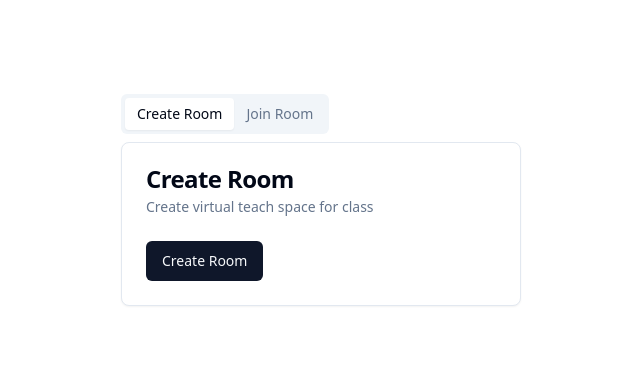
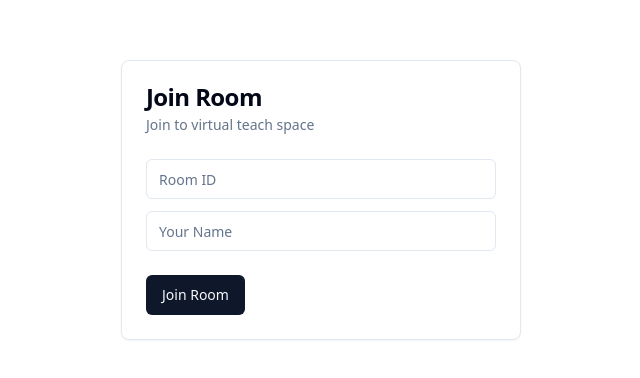
Before and after one commit to amusement-lab/teach-tools-realtime, a React (Vite) app in the folder admin/: page / in a window 1280 px wide. Shown: the part 200-578 px from the top of the page, without its empty margins (319-959 px from the left). Built offline with nearby package versions, Linux system fonts and the light colour scheme.

Commit message:
refactor: setup routing

```diff
--- a/admin/src/pages/student/join-room/index.tsx
+++ b/admin/src/pages/student/join-room/index.tsx
@@ -22,7 +22,7 @@ function JoinOrCreateRoom() {
     e.preventDefault();
     localStorage.setItem('roomId', roomId);
     localStorage.setItem('name', name);
-    navigate('/student/room');
+    navigate('/room');
   }
 
   return (
--- a/admin/src/pages/student/room/index.tsx
+++ b/admin/src/pages/student/room/index.tsx
@@ -9,6 +9,7 @@ import {
   CardTitle,
 } from '@/components/ui/card';
 import { Button } from '@/components/ui/button';
+import { useNavigate } from 'react-router-dom';
 
 enum UnderstandStatus {
   YES = 'YES',
@@ -25,6 +26,7 @@ function App() {
   );
   const [clientId, setClientId] = useState<string>('');
   const [listening, setListening] = useState(false);
+  const [failedStatus, setFailedStatus] = useState(false);
 
   const roomId = localStorage.getItem('roomId');
   const name = localStorage.getItem('name');
@@ -32,8 +34,8 @@ function App() {
   if (!listening) {
     const events = new EventSource(`${baseUrl}/join-room/${roomId}/${name}`);
 
-    events.onopen = (evt) => {
-      console.log(evt);
+    events.onopen = () => {
+      console.log('Success join the room');
     };
 
     events.onmessage = (event) => {
@@ -54,8 +56,9 @@ function App() {
       }
     };
 
-    events.onerror = (evt) => {
-      console.log(evt);
+    events.onerror = () => {
+      events.close();
+      setFailedStatus(true);
     };
 
     setListening(true);
@@ -72,7 +75,20 @@ function App() {
     console.log(json);
   }
 
+  const navigate = useNavigate();
+
+  function onBackToHome() {
+    navigate('/');
+  }
+
   return (
+    <>
+      {failedStatus ? (
+        <section className="flex flex-col gap-[10px] justify-center items-center h-screen relative w-full">
+          <p className="font-bold text-xl">Failed to join the room</p>
+          <Button onClick={onBackToHome}>Back to home</Button>
+        </section>
+      ) : (
         <section className="flex gap-[40px] h-screen">
           <div className="flex flex-col w-full p-[40px] pr-[400px]">
             <div className="flex flex-col">
@@ -125,6 +141,8 @@ function App() {
             </Card>
           </div>
         </section>
+      )}
+    </>
   );
 }
 
--- a/admin/src/pages/teacher/join-or-create-room/index.tsx
+++ b/admin/src/pages/teacher/join-or-create-room/index.tsx
@@ -27,13 +27,13 @@ function JoinOrCreateRoom() {
     });
     const room: RoomCreatedResponse = await res.json();
     localStorage.setItem('roomId', room.id);
-    navigate('/room');
+    navigate('/admin/room');
   }
 
   async function joinRoom(e: React.FormEvent<HTMLFormElement>) {
     e.preventDefault();
     localStorage.setItem('roomId', roomId);
-    navigate('/room');
+    navigate('/admin/room');
   }
 
   return (
--- a/admin/src/pages/teacher/room/index.tsx
+++ b/admin/src/pages/teacher/room/index.tsx
@@ -85,7 +85,7 @@ function Room() {
   const navigate = useNavigate();
 
   function onBackToHome() {
-    navigate('/');
+    navigate('/admin');
   }
 
   return (
```
Also changed, not shown: admin/src/main.tsx (+4 -4 lines). Lines whose indentation alone changed are shown as unchanged.
